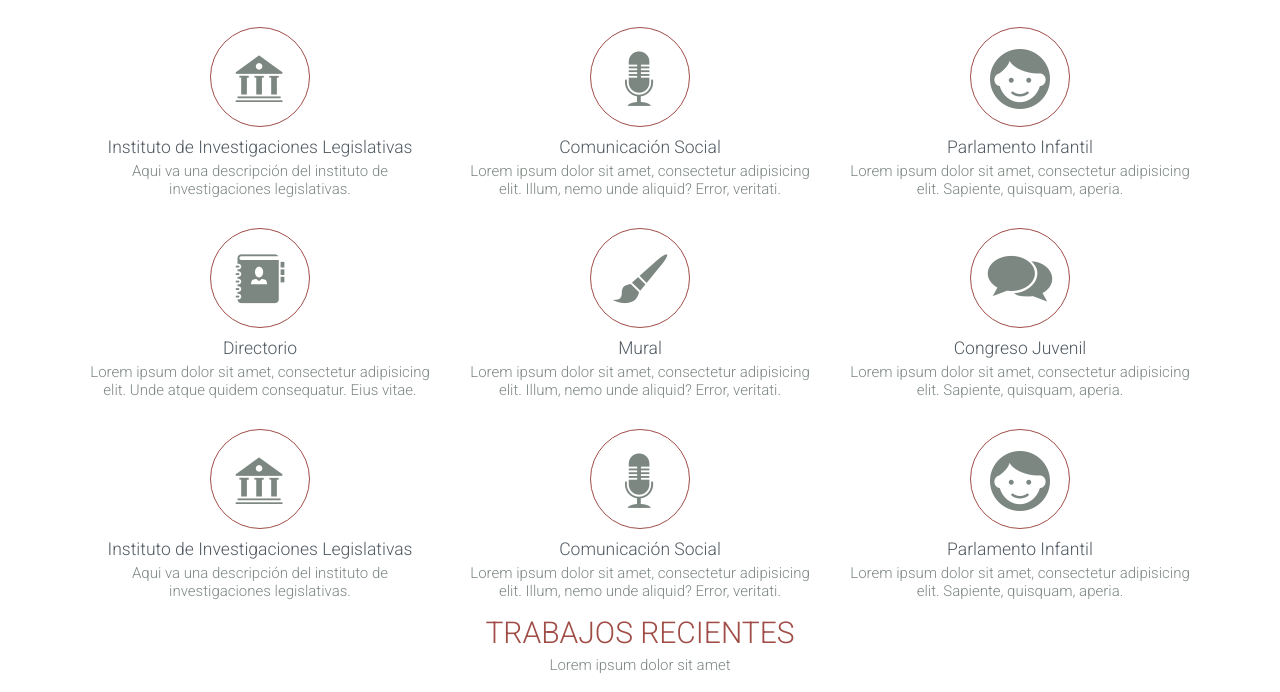
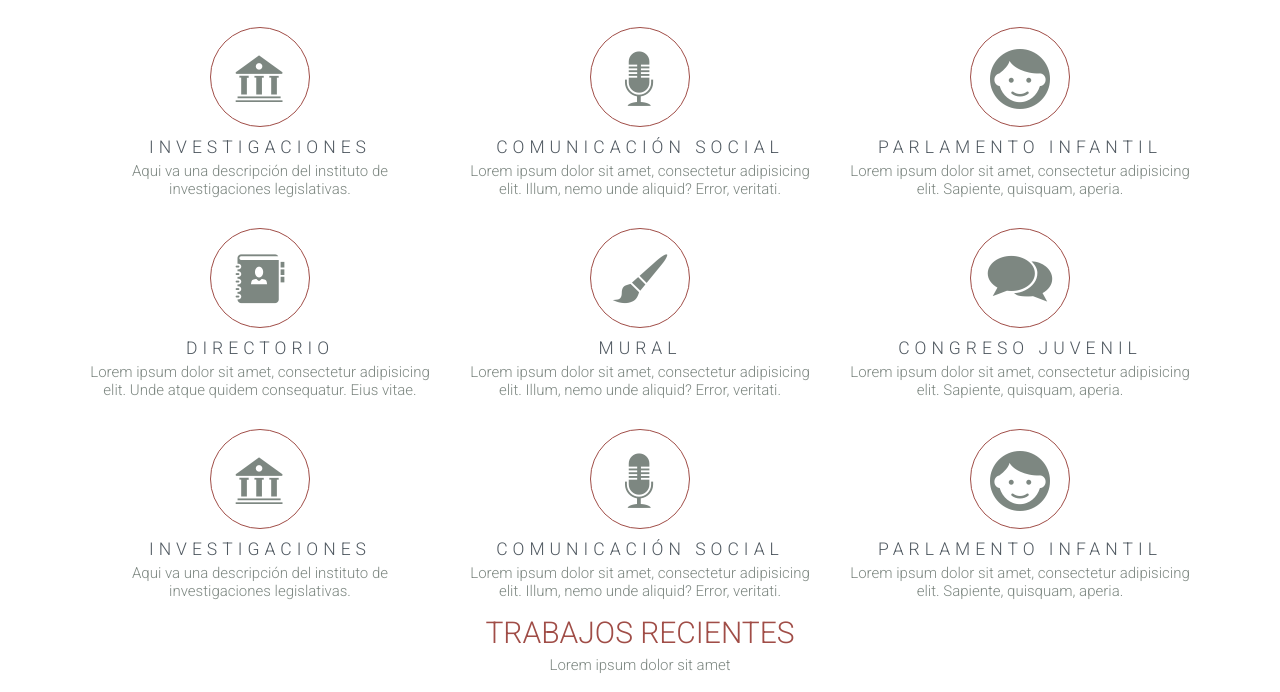
Before and after one commit to jasilva15/prueba_git, a plain HTML site: page index.html in a window 1280 px wide. Shown: the part 1220-1912 px from the top of the page. Drawn offline with nearby package versions, Linux system fonts and the light colour scheme; a script that the page names is missing.

Commit message:
Cambio en los titulo

```diff
--- a/css/estilos.css
+++ b/css/estilos.css
@@ -158,6 +158,9 @@ a:visited{
 .servicios .item header h3{
 	margin:0;
 	padding:10px 0 5px;
+	text-transform: uppercase;
+	letter-spacing: 5px;
+	font-weight: 300;
 }
 .servicios .item header p{
 	margin:0;
--- a/index.html
+++ b/index.html
@@ -89,7 +89,7 @@
 					<span class="icon-library wow bounceIn" data-wow-delay="0.1s"></span>
 				</div>
 				<header>
-					<h3><a href="#">Instituto de Investigaciones Legislativas</a></h3>
+					<h3><a href="#">Investigaciones</a></h3>
 					<p>Aqui va una descripción del instituto de investigaciones legislativas.</p>
 				</header>
 			</article>
@@ -143,7 +143,7 @@
 					<span class="icon-library wow bounceIn" data-wow-delay="0.1s"></span>
 				</div>
 				<header>
-					<h3><a href="#">Instituto de Investigaciones Legislativas</a></h3>
+					<h3><a href="#">Investigaciones</a></h3>
 					<p>Aqui va una descripción del instituto de investigaciones legislativas.</p>
 				</header>
 			</article>
```
